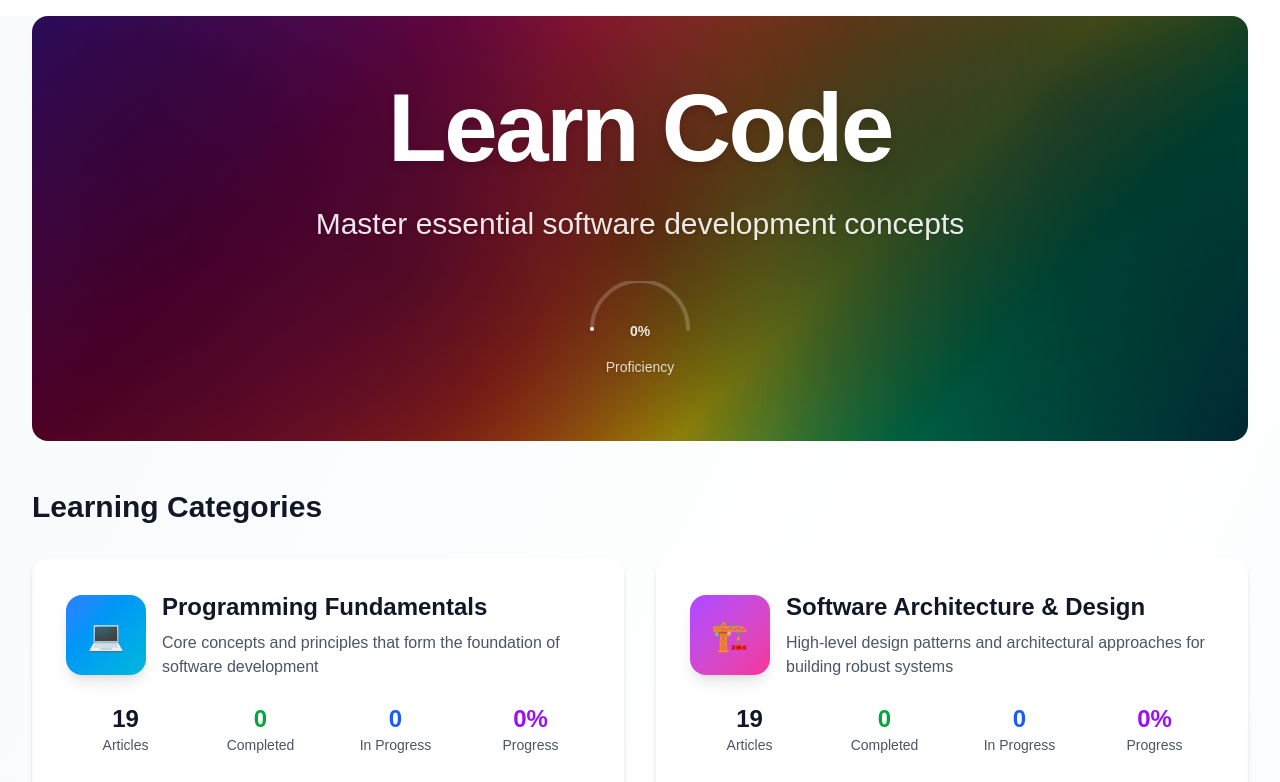
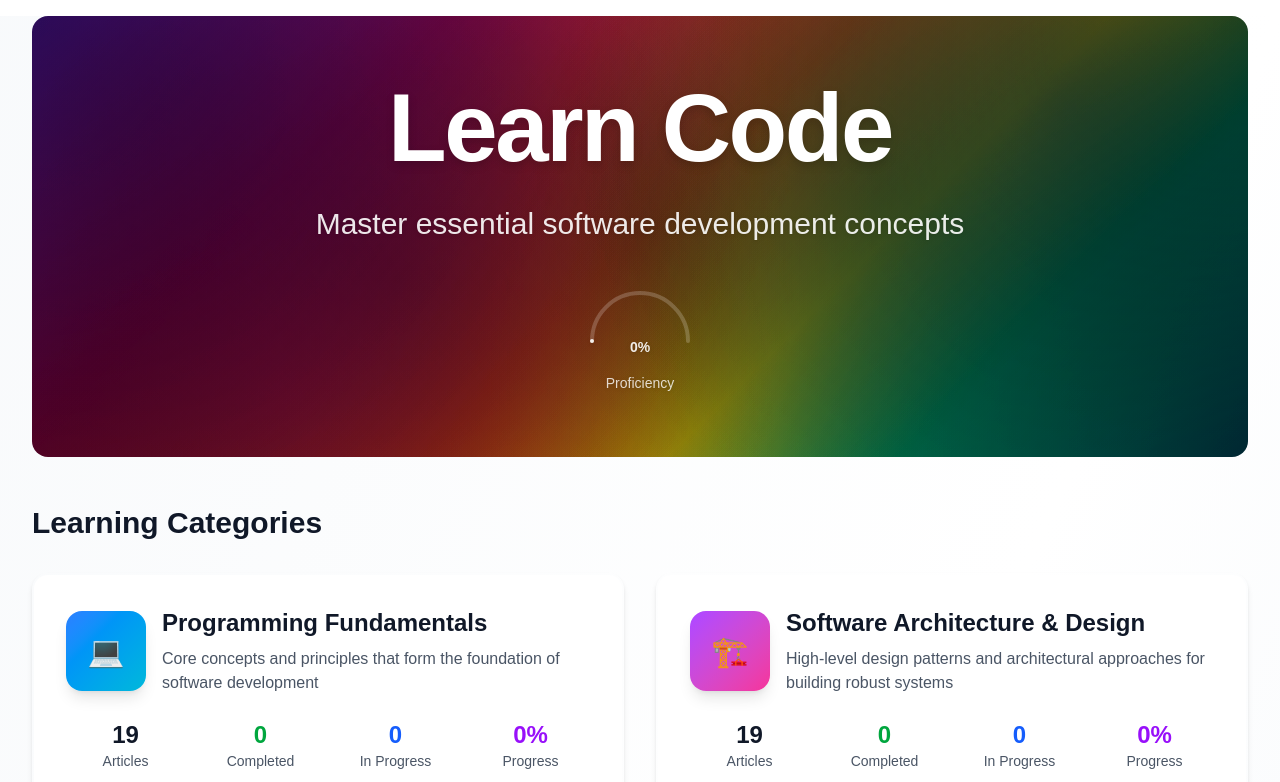
Before and after one commit to MichaelP33/software-dev-learning-app, a Next.js app in the folder learning-app-v2/: page / in a window 1280 px wide. Shown: the top 782 px of the page. Built offline with nearby package versions, Linux system fonts and the light colour scheme.

Commit message:
Fix proficiency tracker cutoff issue by increasing container height and adjusting SVG positioning

```diff
--- a/learning-app-v2/src/app/page.tsx
+++ b/learning-app-v2/src/app/page.tsx
@@ -125,11 +125,11 @@ export default function HomePage() {
               animate={{ opacity: 1, y: 0 }}
               transition={{ duration: 0.6, delay: 0.5, ease: [0.25, 0.46, 0.45, 0.94] }}
             >
-              <div className="relative w-32 h-16 mb-3">
+              <div className="relative w-32 h-20 mb-3">
                 {/* Background arc */}
-                <svg className="w-full h-full" viewBox="0 0 128 64">
+                <svg className="w-full h-full" viewBox="0 0 128 72">
                   <path
-                    d="M 16 48 A 32 32 0 0 1 112 48"
+                    d="M 16 56 A 32 32 0 0 1 112 56"
                     fill="none"
                     stroke="rgba(255, 255, 255, 0.2)"
                     strokeWidth="4"
@@ -137,7 +137,7 @@ export default function HomePage() {
                   />
                   {/* Progress arc */}
                   <path
-                    d="M 16 48 A 32 32 0 0 1 112 48"
+                    d="M 16 56 A 32 32 0 0 1 112 56"
                     fill="none"
                     stroke="rgba(255, 255, 255, 0.9)"
                     strokeWidth="4"
```
